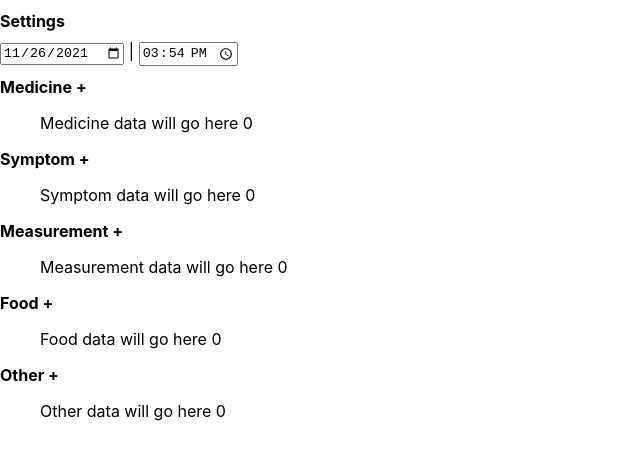
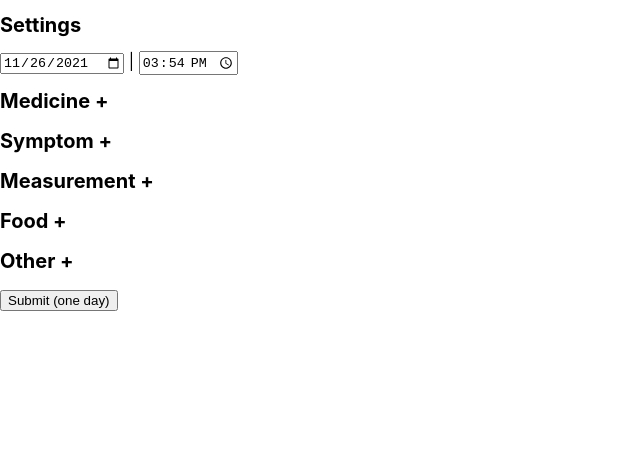
Before and after one commit to AronKuch/heact, a React (Create React App) app: page / in a window 1280 px wide. Shown: the top 460 px of the page, without its empty margins (0-640 px from the left). Built offline with nearby package versions, Linux system fonts and the light colour scheme.

Commit message:
SectionData to default to not showing. Add Submit button.

```diff
--- a/src/App.js
+++ b/src/App.js
@@ -1,5 +1,5 @@
 import React from "react";
-import { Settings, When, Section } from "./components.js";
+import { Settings, When, Section, Submit } from "./components.js";
 
 function App() {
   return (
@@ -11,6 +11,7 @@ function App() {
       <Section name="Measurement" />
       <Section name="Food" />
       <Section name="Other" />
+      <Submit />
     </div>
   );
 }
--- a/src/components.js
+++ b/src/components.js
@@ -32,7 +32,7 @@ export const When = () => {
 
 const SectionData = (props) => {
   let returnHTML = "";
-  for (let i = 0; i <= props.number; i++) {
+  for (let i = 0; i < props.number; i++) {
     returnHTML += `<li key=${i}>${props.name} data will go here ${i}</li>`;
   }
   return ReactHtmlParser(returnHTML);
@@ -49,3 +49,8 @@ export const Section = (props) => {
     </div>
   );
 };
+
+export const Submit = () => {
+  // eventually do stuff
+  return <button>Submit (one day)</button>;
+};
--- a/src/index.css
+++ b/src/index.css
@@ -13,7 +13,7 @@ code {
 }
 
 h1 {
-  font-size: 16px;
+  font-size: 20px;
 }
 
 li {
```
